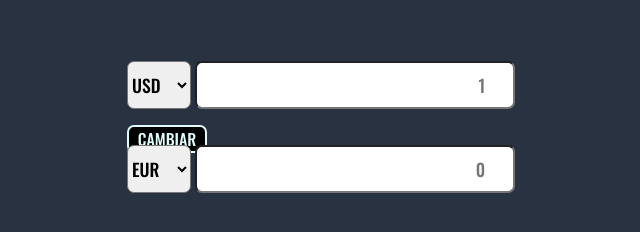
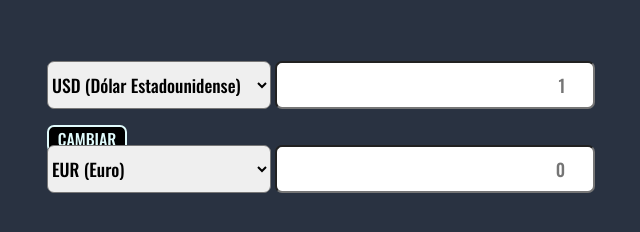
Before and after one commit to Bagse/conversor-de-monedas, a plain HTML site: page index.html in a window 1280 px wide. Shown: the part 186-418 px from the top of the page, without its empty margins (319-959 px from the left). Drawn offline with nearby package versions, Linux system fonts and the light colour scheme; no server answers.

Commit message:
added name of coins

```diff
--- a/css/style.css
+++ b/css/style.css
@@ -113,7 +113,7 @@ select:focus, input:focus, button:focus{
         width: 20rem;
     }
     .moneda-opt{
-        width: 4rem;
+        width: 14rem;
         font-size: 1.1rem;
     }
 }
--- a/index.html
+++ b/index.html
@@ -21,58 +21,60 @@
     <div class="container">
         <div class="moneda">
             <select class="moneda-opt" name="" id="moneda-uno">
-                <option value="AED">AED</option>
-                <option value="ARS">ARS</option>
-                <option value="AUD">AUD</option>
-                <option value="BGN">BGN</option>
-                <option value="BRL">BRL</option>
-                <option value="BSD">BSD</option>
-                <option value="CAD">CAD</option>
-                <option value="CHF">CHF</option>
-                <option value="CLP">CLP</option>
-                <option value="CNY">CNY</option>
-                <option value="COP">COP</option>
-                <option value="CZK">CZK</option>
-                <option value="DKK">DKK</option>
-                <option value="DOP">DOP</option>
-                <option value="EGP">EGP</option>
-                <option value="EUR">EUR</option>
-                <option value="FJD">FJD</option>
-                <option value="GBP">GBP</option>
-                <option value="GTQ">GTQ</option>
-                <option value="HKD">HKD</option>
-                <option value="HRK">HRK</option>
-                <option value="HUF">HUF</option>
-                <option value="IDR">IDR</option>
-                <option value="ILS">ILS</option>
-                <option value="INR">INR</option>
-                <option value="ISK">ISK</option>
-                <option value="JPY">JPY</option>
-                <option value="KRW">KRW</option>
-                <option value="KZT">KZT</option>
-                <option value="MXN">MXN</option>
-                <option value="MYR">MYR</option>
-                <option value="NOK">NOK</option>
-                <option value="NZD">NZD</option>
-                <option value="PAB">PAB</option>
-                <option value="PEN">PEN</option>
-                <option value="PHP">PHP</option>
-                <option value="PKR">PKR</option>
-                <option value="PLN">PLN</option>
-                <option value="PYG">PYG</option>
-                <option value="RON">RON</option>
-                <option value="RUB">RUB</option>
-                <option value="SAR">SAR</option>
-                <option value="SEK">SEK</option>
-                <option value="SGD">SGD</option>
-                <option value="THB">THB</option>
-                <option value="TRY">TRY</option>
-                <option value="TWD">TWD</option>
-                <option value="UAH">UAH</option>
-                <option value="USD" selected>USD</option>
-                <option value="UYU">UYU</option>
-                <option value="VND">VND</option>
-                <option value="ZAR">ZAR</option>
+                <option value="AED">AED (Dírham Emiratos Árabes)</option>
+                <option value="ARS">ARS (Peso Argentino)</option>
+                <option value="AUD">AUD (Dólar Australiano)</option>
+                <option value="BOB">BOB (Peso Boliviano)</option>
+                <option value="BGN">BGN (Lev Búlgara)</option>
+                <option value="BRL">BRL (Real Brasileño)</option>
+                <option value="BSD">BSD (Dólar Bahameño)</option>
+                <option value="CAD">CAD (Dólar Canadiense)</option>
+                <option value="CHF">CHF (Franco Suizo)</option>
+                <option value="CLP">CLP (Peso Chileno)</option>
+                <option value="CNY">CNY (Yuan Chino)</option>
+                <option value="COP">COP (Peso Colombiano)</option>
+                <option value="CZK">CZK (Corona Checa)</option>
+                <option value="DKK">DKK (Corona Danesa)</option>
+                <option value="DOP">DOP (Peso Dominicano)</option>
+                <option value="EGP">EGP (Libra Egipcia)</option>
+                <option value="EUR">EUR (Euro)</option>
+                <option value="FJD">FJD (Dólar Fiyiano)</option>
+                <option value="GBP">GBP (Libra Esterlina)</option>
+                <option value="GTQ">GTQ (Quetzal Guatemalteco)</option>
+                <option value="HKD">HKD (Dólar Hongkonés)</option>
+                <option value="HRK">HRK (Kuna Croata)</option>
+                <option value="HUF">HUF (Forinto Húngaro)</option>
+                <option value="IDR">IDR (Rupia Indonesia)</option>
+                <option value="ILS">ILS (Nuevo Séquel Israelí)</option>
+                <option value="INR">INR (Rupia India)</option>
+                <option value="ISK">ISK (Corona Islandesa)</option>
+                <option value="JPY">JPY (Yen Japonés)</option>
+                <option value="KRW">KRW (Won Surcoreano)</option>
+                <option value="KZT">KZT (Tenge Kazajo)</option>
+                <option value="MXN">MXN (Peso Mexicano)</option>
+                <option value="MYR">MYR (Ringgit Malayo)</option>
+                <option value="NOK">NOK (Corona Noruega)</option>
+                <option value="NZD">NZD (Dólar Neozelandés)</option>
+                <option value="PAB">PAB (Balboa Panameño)</option>
+                <option value="PEN">PEN (Sol Peruano)</option>
+                <option value="PHP">PHP (Peso Filipino)</option>
+                <option value="PKR">PKR (Rupia Pakistaní)</option>
+                <option value="PLN">PLN (Esloti Polaco)</option>
+                <option value="PYG">PYG (Guaraní Paraguayo)</option>
+                <option value="RON">RON (Leu Rumano)</option>
+                <option value="RUB">RUB (Rublo Ruso)</option>
+                <option value="SAR">SAR (Riyal Saudí)</option>
+                <option value="SEK">SEK (Corona Sueca)</option>
+                <option value="SGD">SGD (Dólar de Singapur)</option>
+                <option value="THB">THB (Baht Tailandés)</option>
+                <option value="TRY">TRY (Lira Turca)</option>
+                <option value="TWD">TWD (Nuevo Dólar Taiwanés)</option>
+                <option value="UAH">UAH (Grivna Ucraniana)</option>
+                <option value="USD" selected>USD (Dólar Estadounidense)</option>
+                <option value="UYU">UYU (Peso Uruguayo)</option>
+                <option value="VES">VES (Bolívar Venezolano)</option>
+                <option value="VND">VND (Dong Vietnamita)</option>
+                <option value="ZAR">ZAR (Rand Sudafricano)</option>
             </select>
             <input type="number" class="inp-general" id="cantidad-uno" placeholder="1" value="1>
         </div>
@@ -84,58 +86,60 @@
 
         <div class="moneda">
             <select class="moneda-opt" name="" id="moneda-dos">
-                <option value="AED">AED</option>
-                <option value="ARS">ARS</option>
-                <option value="AUD">AUD</option>
-                <option value="BGN">BGN</option>
-                <option value="BRL">BRL</option>
-                <option value="BSD">BSD</option>
-                <option value="CAD">CAD</option>
-                <option value="CHF">CHF</option>
-                <option value="CLP">CLP</option>
-                <option value="CNY">CNY</option>
-                <option value="COP">COP</option>
-                <option value="CZK">CZK</option>
-                <option value="DKK">DKK</option>
-                <option value="DOP">DOP</option>
-                <option value="EGP">EGP</option>
-                <option value="EUR" selected>EUR</option>
-                <option value="FJD">FJD</option>
-                <option value="GBP">GBP</option>
-                <option value="GTQ">GTQ</option>
-                <option value="HKD">HKD</option>
-                <option value="HRK">HRK</option>
-                <option value="HUF">HUF</option>
-                <option value="IDR">IDR</option>
-                <option value="ILS">ILS</option>
-                <option value="INR">INR</option>
-                <option value="ISK">ISK</option>
-                <option value="JPY">JPY</option>
-                <option value="KRW">KRW</option>
-                <option value="KZT">KZT</option>
-                <option value="MXN">MXN</option>
-                <option value="MYR">MYR</option>
-                <option value="NOK">NOK</option>
-                <option value="NZD">NZD</option>
-                <option value="PAB">PAB</option>
-                <option value="PEN">PEN</option>
-                <option value="PHP">PHP</option>
-                <option value="PKR">PKR</option>
-                <option value="PLN">PLN</option>
-                <option value="PYG">PYG</option>
-                <option value="RON">RON</option>
-                <option value="RUB">RUB</option>
-                <option value="SAR">SAR</option>
-                <option value="SEK">SEK</option>
-                <option value="SGD">SGD</option>
-                <option value="THB">THB</option>
-                <option value="TRY">TRY</option>
-                <option value="TWD">TWD</option>
-                <option value="UAH">UAH</option>
-                <option value="USD">USD</option>
-                <option value="UYU">UYU</option>
-                <option value="VND">VND</option>
-                <option value="ZAR">ZAR</option>
+                <option value="AED">AED (Dírham Emiratos Árabes)</option>
+                <option value="ARS">ARS (Peso Argentino)</option>
+                <option value="AUD">AUD (Dólar Australiano)</option>
+                <option value="BOB">BOB (Peso Boliviano)</option>
+                <option value="BGN">BGN (Lev Búlgara)</option>
+                <option value="BRL">BRL (Real Brasileño)</option>
+                <option value="BSD">BSD (Dólar Bahameño)</option>
+                <option value="CAD">CAD (Dólar Canadiense)</option>
+                <option value="CHF">CHF (Franco Suizo)</option>
+                <option value="CLP">CLP (Peso Chileno)</option>
+                <option value="CNY">CNY (Yuan Chino)</option>
+                <option value="COP">COP (Peso Colombiano)</option>
+                <option value="CZK">CZK (Corona Checa)</option>
+                <option value="DKK">DKK (Corona Danesa)</option>
+                <option value="DOP">DOP (Peso Dominicano)</option>
+                <option value="EGP">EGP (Libra Egipcia)</option>
+                <option value="EUR" selected>EUR (Euro)</option>
+                <option value="FJD">FJD (Dólar Fiyiano)</option>
+                <option value="GBP">GBP (Libra Esterlina)</option>
+                <option value="GTQ">GTQ (Quetzal Guatemalteco)</option>
+                <option value="HKD">HKD (Dólar Hongkonés)</option>
+                <option value="HRK">HRK (Kuna Croata)</option>
+                <option value="HUF">HUF (Forinto Húngaro)</option>
+                <option value="IDR">IDR (Rupia Indonesia)</option>
+                <option value="ILS">ILS (Nuevo Séquel Israelí)</option>
+                <option value="INR">INR (Rupia India)</option>
+                <option value="ISK">ISK (Corona Islandesa)</option>
+                <option value="JPY">JPY (Yen Japonés)</option>
+                <option value="KRW">KRW (Won Surcoreano)</option>
+                <option value="KZT">KZT (Tenge Kazajo)</option>
+                <option value="MXN">MXN (Peso Mexicano)</option>
+                <option value="MYR">MYR (Ringgit Malayo)</option>
+                <option value="NOK">NOK (Corona Noruega)</option>
+                <option value="NZD">NZD (Dólar Neozelandés)</option>
+                <option value="PAB">PAB (Balboa Panameño)</option>
+                <option value="PEN">PEN (Sol Peruano)</option>
+                <option value="PHP">PHP (Peso Filipino)</option>
+                <option value="PKR">PKR (Rupia Pakistaní)</option>
+                <option value="PLN">PLN (Esloti Polaco)</option>
+                <option value="PYG">PYG (Guaraní Paraguayo)</option>
+                <option value="RON">RON (Leu Rumano)</option>
+                <option value="RUB">RUB (Rublo Ruso)</option>
+                <option value="SAR">SAR (Riyal Saudí)</option>
+                <option value="SEK">SEK (Corona Sueca)</option>
+                <option value="SGD">SGD (Dólar de Singapur)</option>
+                <option value="THB">THB (Baht Tailandés)</option>
+                <option value="TRY">TRY (Lira Turca)</option>
+                <option value="TWD">TWD (Nuevo Dólar Taiwanés)</option>
+                <option value="UAH">UAH (Grivna Ucraniana)</option>
+                <option value="USD">USD (Dólar Estadounidense)</option>
+                <option value="UYU">UYU (Peso Uruguayo)</option>
+                <option value="VES">VES (Bolívar Venezolano)</option>
+                <option value="VND">VND (Dong Vietnamita)</option>
+                <option value="ZAR">ZAR (Rand Sudafricano)</option>
             </select>
 
             <input type="number" class="inp-general" id="cantidad-dos" placeholder="0">
```
